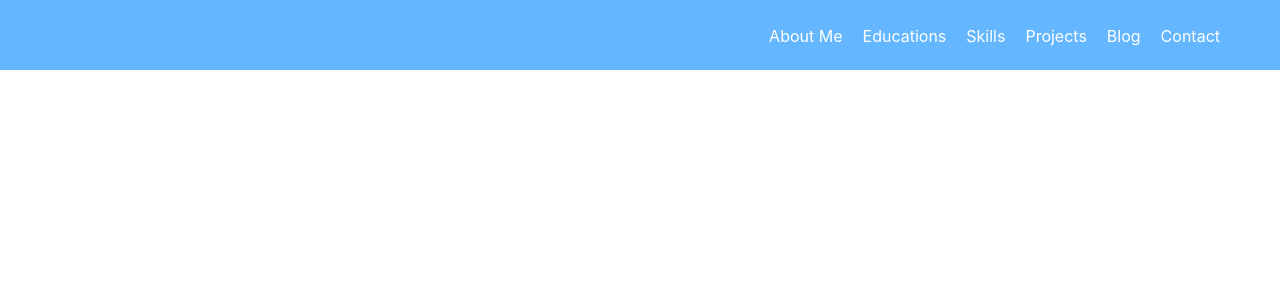
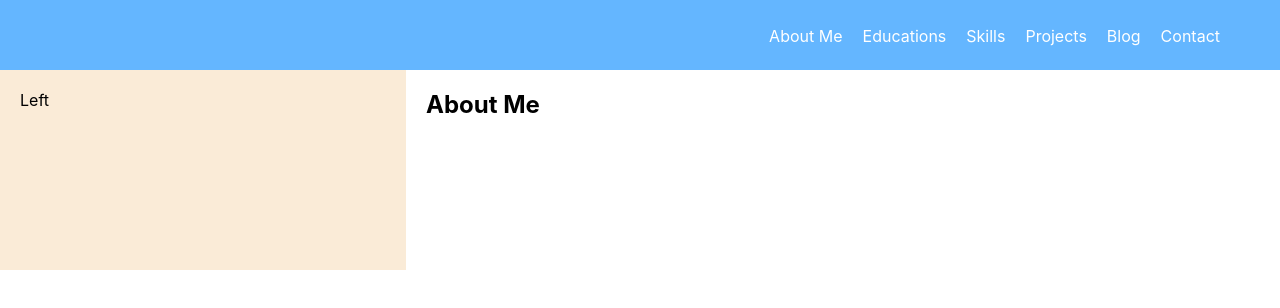
Before and after one commit to hadiuzzaman524/react-portfolio-template, a React (Create React App) app: page / in a window 1280 px wide. Shown: the top 308 px of the page. Built offline with nearby package versions, Linux system fonts and the light colour scheme.

Commit message:
feat: split home page into two part

```diff
--- a/src/presentation/features/home_screen/Home.js
+++ b/src/presentation/features/home_screen/Home.js
@@ -1,9 +1,11 @@
 import Header from "./components/Header";
+import HomePageBody from "./components/HomePageBody";
 
 const HomePage = (props) => {
     return (
         <>
        <Header/>
+       <HomePageBody/>
         </>
     );
 }
--- a/src/presentation/features/home_screen/components/HeaderButtons.module.css
+++ b/src/presentation/features/home_screen/components/HeaderButtons.module.css
@@ -10,5 +10,5 @@
 .button span :hover {
   font-weight: bold;
   font-size: 20px;
-cursor: pointer;
+  cursor: pointer;
 }
--- /dev/null
+++ b/src/presentation/features/home_screen/components/HomePageBody.js
@@ -0,0 +1,15 @@
+import HomePageBodyStyle from "./HomePageBody.module.css";
+import LeftContainer from "./LeftContainer";
+import RightContainer from "./RightContainer";
+
+const HomePageBody = (props) => {
+  return (
+    <div className={HomePageBodyStyle.body_design}>
+      <LeftContainer></LeftContainer>
+      <RightContainer></RightContainer>
+
+    </div>
+  );
+};
+
+export default HomePageBody;
--- /dev/null
+++ b/src/presentation/features/home_screen/components/HomePageBody.module.css
@@ -0,0 +1,6 @@
+.body_design {
+  height: 200px;
+  position: relative;
+  top: 70px;
+  display: flex;
+}
--- /dev/null
+++ b/src/presentation/features/home_screen/components/LeftContainer.js
@@ -0,0 +1,6 @@
+import ContainerStyle from "./LeftContainer.module.css";
+
+const LeftContainer = (props) => {
+  return <div className={ContainerStyle.left}>Left</div>;
+};
+export default LeftContainer;
--- /dev/null
+++ b/src/presentation/features/home_screen/components/LeftContainer.module.css
@@ -0,0 +1,5 @@
+.left {
+    width: 30%;
+background-color: antiquewhite;
+    padding: 20px;
+  }
--- /dev/null
+++ b/src/presentation/features/home_screen/components/RightContainer.js
@@ -0,0 +1,9 @@
+import ContainerStyle from "./RightContainer.module.css";
+
+const RightContainer = (props) => {
+  return <div className={ContainerStyle.right}>
+  <h2>About Me</h2>
+  </div>;
+};
+
+export default RightContainer;
--- /dev/null
+++ b/src/presentation/features/home_screen/components/RightContainer.module.css
@@ -0,0 +1,5 @@
+.right {
+    width: 70%;
+    padding-left: 20px;
+
+  }
```
